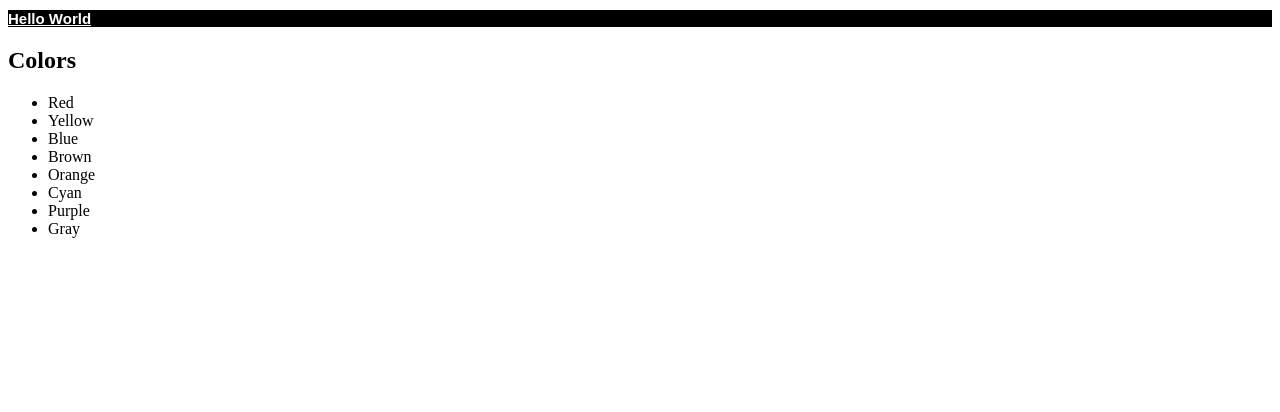
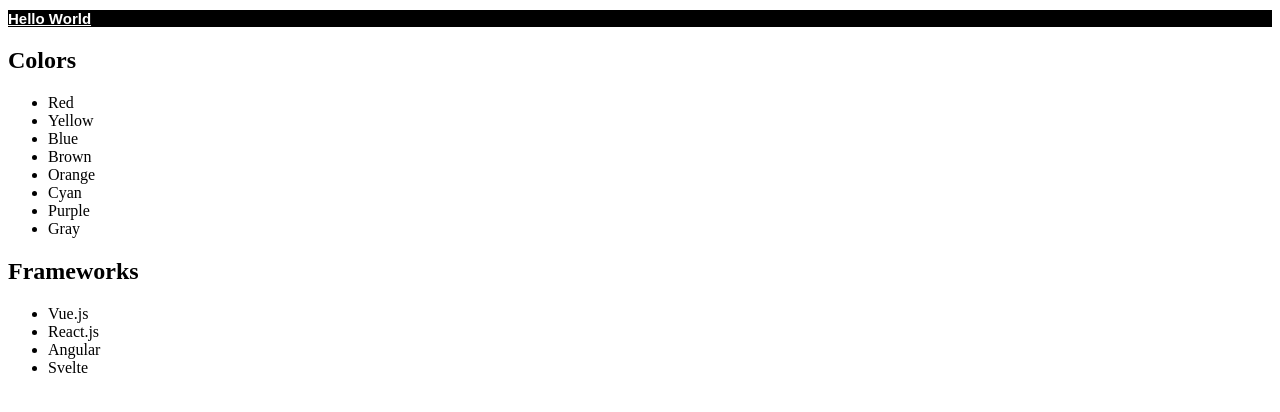
Before and after one commit to alxmcr/git-002, a plain HTML site: page index.html in a window 1280 px wide. Drawn offline with Linux system fonts and the light colour scheme.

Commit message:
Framewoks

```diff
--- a/index.html
+++ b/index.html
@@ -1,13 +1,16 @@
 <!DOCTYPE html>
 <html lang="en">
+
 <head>
     <meta charset="UTF-8">
     <meta name="viewport" content="width=device-width, initial-scale=1.0">
     <title>Document</title>
     <link rel="stylesheet" href="css/style.css">
 </head>
+
 <body>
     <h1 class="heading-1">Hello World</h1>
+    <div>
         <h2>Colors</h2>
         <ul>
             <li>Red</li>
@@ -19,6 +22,19 @@
             <li>Purple</li>
             <li>Gray</li>
         </ul>
+    </div>
+
+    <div>
+        <h2>Frameworks</h2>
+        <ul>
+            <li>Vue.js</li>
+            <li>React.js</li>
+            <li>Angular</li>
+            <li>Svelte</li>
+        </ul>
+    </div>
+
     <script src="js/script.js"></script>
 </body>
+
 </html>
```
Lines whose indentation alone changed are shown as unchanged.
